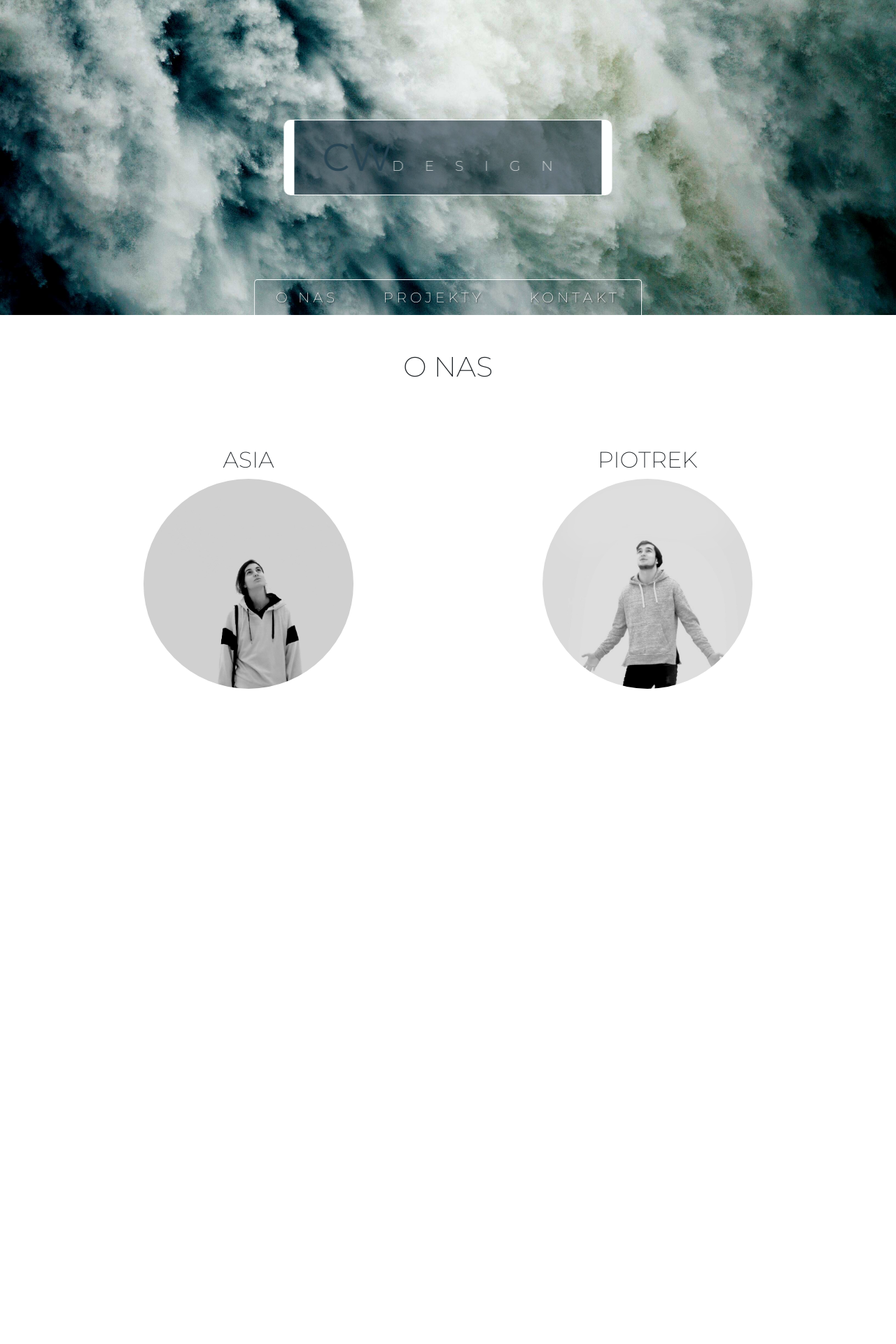
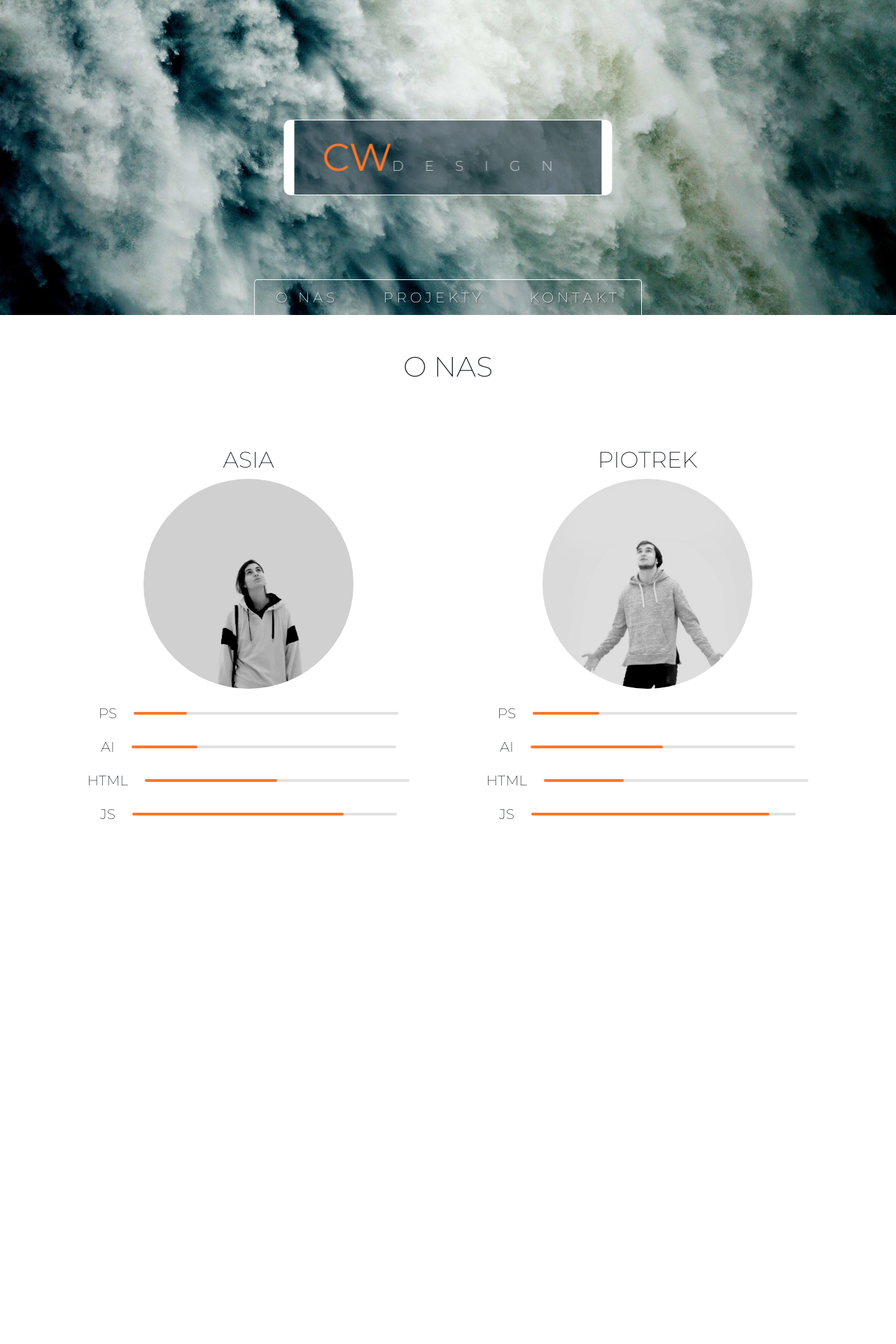
Before and after one commit to piotrekciesla/cw-design, a Jekyll site: the page built from index.md, in a window 1280 px wide. Shown: the top 1920 px of the page at 70% size. Built offline with Jekyll 4.4.1, drawn with Linux system fonts in a browser that asks for light colours.

Commit message:
skill bar

```diff
--- a/_includes/person.html
+++ b/_includes/person.html
@@ -1,12 +1,14 @@
 <div class="col col-md-6 person">
-    <h2 class="text-uppercase">{{ include.name }}</h2>
-    <div class="photo-person">
+    <h2 class="text-uppercase text-center">{{ include.name }}</h2>
+    <div class="photo-person text-center">
         <img src="{{ include.photo }}" alt="">
         <div class="gold-overly"></div>
     </div>
-    <div class="skill"></div>
-    <div class="skill"></div>
-    <div class="skill"></div>
-    <div class="skill"></div>
-    <div class="skill"></div>
+    {% for skill in include.skils %}
+        {% assign TitleAndWidth = skill | split: "-" %}
+        {% assign title = TitleAndWidth |first  %}
+        {% assign width = TitleAndWidth |last  %}
+
+        {% include skill-bar.html width = width title = title %}
+    {% endfor %}
 </div>
--- /dev/null
+++ b/_includes/skill-bar.html
@@ -0,0 +1,5 @@
+<p></p>
+<h5 class="skil-title">{{ include.title }}</h5>
+<div class="skill">
+    <p class="skill-bar" skill="{{ include.width }}"></p>
+</div>
--- a/_layouts/home.html
+++ b/_layouts/home.html
@@ -7,8 +7,11 @@ layout: default
             O nas
         </h1>
         <div class="row person-row">
-            {% include person.html name="Asia" photo="assets/images/asia.jpg" %}
-            {% include person.html name="Piotrek" photo="assets/images/piotrek.jpg" %}
+            {% assign asia_skils = "PS-20,AI-25,HTML-50,JS-80" | split: "," %}
+            {% assign piotrek_skils = "PS-25,AI-50,HTML-30,JS-90" | split: "," %}
+
+            {% include person.html name="Asia" photo="assets/images/asia.jpg"  skils = asia_skils %}
+            {% include person.html name="Piotrek" photo="assets/images/piotrek.jpg" skils= piotrek_skils %}
         </div>
     </div>
 </div>
--- a/_sass/aboutUs.sass
+++ b/_sass/aboutUs.sass
@@ -67,4 +67,26 @@
       transform: translate(0)
       opacity: 1
 
+  .skill-container
+    text-align: right
+  .skil-title
+    display: inline-block
+
+  .skill-bar
+
+    height: 100%
+    width: 0%
+    transition: 0.5s ease-in-out 1s
+
+    border-radius: 2px
+    background-color: $primary-color
+
   .skill
+
+    display: inline-block
+    margin: 5px 20px
+    margin-right: auto
+    height: 4px
+    width: 70%
+    background-color: #e2e2e2
+    border-radius: 2px
--- a/_sass/colors.sass
+++ b/_sass/colors.sass
@@ -1,4 +1,4 @@
-$primary-color: #284554
+$primary-color: #ff7729
 $secondary-color: #134074
 $white-color: #FDFFFF
-$black-color: #272727
+$black-color: #343434
--- a/assets/js/animations.js
+++ b/assets/js/animations.js
@@ -8,6 +8,20 @@ $( document ).ready(function() {
         if(scrollfromtop > $('.person-row').offset().top - $(window).height()){
             $('.person').eq(0).addClass('slide-in-right');
             $('.person').eq(1).addClass('slide-in-left');
+
+
+
+            $('.person').eq(0).children(".skill").each(function (e) {
+                var skill_barr = $( this ).children(".skill-bar");
+                var skill_value = skill_barr.attr( 'skill' );
+                skill_barr.css({"width": ""+ skill_value +"%" })
+            });
+
+            $('.person').eq(1).children(".skill").each(function (e) {
+                var skill_barr = $( this ).children(".skill-bar");
+                var skill_value = skill_barr.attr( 'skill' );
+                skill_barr.css({"width": ""+ skill_value +"%" })
+            });
         }
 
     });
```
Also changed, not shown: 3 other files.
